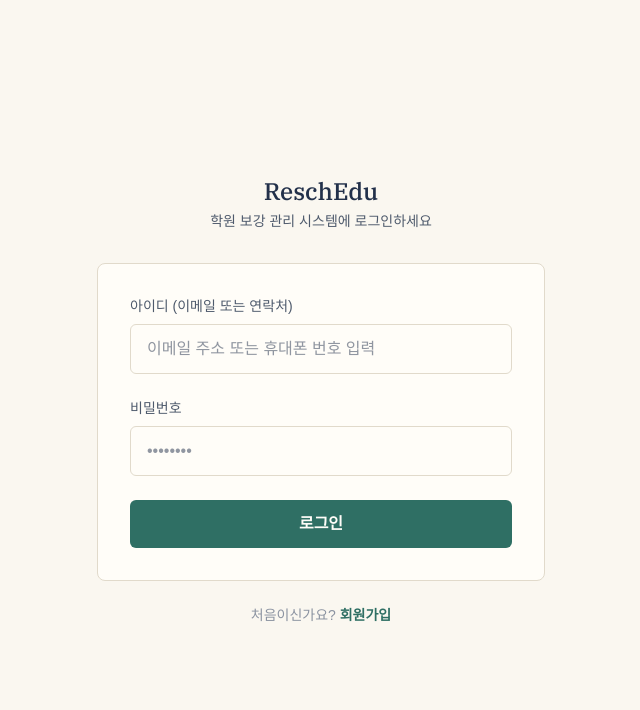
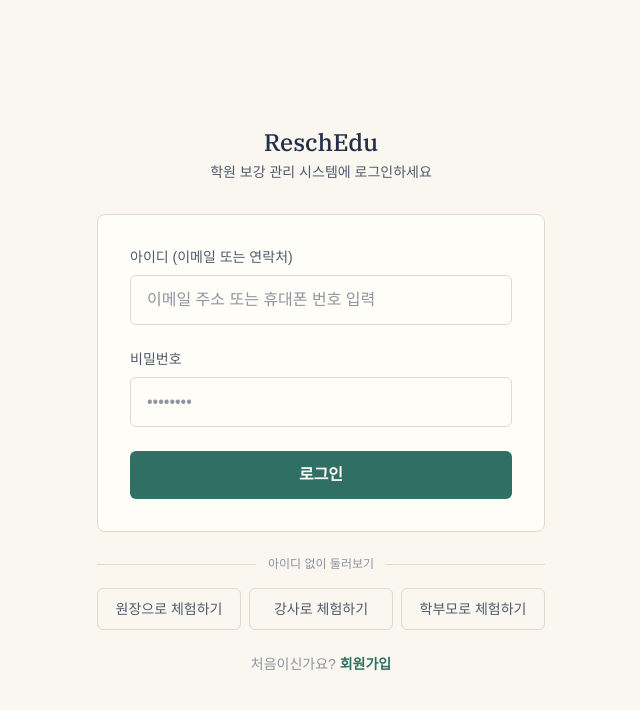
Before and after one commit to hyo213/reschedu-front, a Next.js app: page / in a window 1280 px wide. Shown: the top 710 px of the page, without its empty margins (319-959 px from the left). Built offline with nearby package versions, Linux system fonts and the light colour scheme; a web font is replaced by a local one.

Commit message:
로그인 화면에 원장/강사/학부모 데모 체험 로그인 버튼 추가

```diff
--- a/app/page.tsx
+++ b/app/page.tsx
@@ -5,11 +5,29 @@
 import { useRouter } from 'next/navigation';
 import { getErrorMessage } from './lib/httpError';
 
+type DemoRole = 'ADMIN' | 'TEACHER' | 'PARENT';
+
+const DEMO_ROLE_LABEL: Record<DemoRole, string> = {
+  ADMIN: '원장으로 체험하기',
+  TEACHER: '강사로 체험하기',
+  PARENT: '학부모로 체험하기',
+};
+
 export default function LoginPage() {
   const router = useRouter();
   const [loginId, setLoginId] = useState('');
   const [password, setPassword] = useState('');
   const [errorMessage, setErrorMessage] = useState('');
+  const [demoLoadingRole, setDemoLoadingRole] = useState<DemoRole | null>(null);
+
+  const applyLoginResponse = (data: { name: string; role: string; academyId: number; uuid: string }) => {
+    // accessToken은 httpOnly 쿠키로만 발급되어 JS에서 접근 불가 — sessionStorage엔 표시용 값만 저장
+    sessionStorage.setItem('userName', data.name);
+    sessionStorage.setItem('userRole', data.role);
+    sessionStorage.setItem('academyId', String(data.academyId));
+    sessionStorage.setItem('userUuid', data.uuid);
+    router.push('/dashboard');
+  };
 
   const handleLogin = async (e: React.FormEvent) => {
     e.preventDefault();
@@ -21,16 +39,23 @@
         password,
       }, { withCredentials: true });
 
-      // accessToken은 httpOnly 쿠키로만 발급되어 JS에서 접근 불가 — sessionStorage엔 표시용 값만 저장
-      sessionStorage.setItem('userName', response.data.name);
-      sessionStorage.setItem('userRole', response.data.role);
-      sessionStorage.setItem('academyId', response.data.academyId);
-      sessionStorage.setItem('userUuid', response.data.uuid);
-
-      router.push('/dashboard');
-
+      applyLoginResponse(response.data);
     } catch (error) {
       setErrorMessage(getErrorMessage(error, '로그인에 실패했습니다.'));
+    }
+  };
+
+  const handleDemoLogin = async (role: DemoRole) => {
+    setErrorMessage('');
+    setDemoLoadingRole(role);
+
+    try {
+      const response = await axios.post('/api/members/demo-login', { role }, { withCredentials: true });
+      applyLoginResponse(response.data);
+    } catch (error) {
+      setErrorMessage(getErrorMessage(error, '체험 로그인에 실패했습니다.'));
+    } finally {
+      setDemoLoadingRole(null);
     }
   };
 
@@ -83,6 +108,27 @@
           </button>
         </form>
 
+        <div className="mt-6">
+          <div className="flex items-center gap-3">
+            <div className="h-px flex-1 bg-line" />
+            <span className="text-xs text-ink-faint">아이디 없이 둘러보기</span>
+            <div className="h-px flex-1 bg-line" />
+          </div>
+          <div className="mt-4 grid grid-cols-3 gap-2">
+            {(Object.keys(DEMO_ROLE_LABEL) as DemoRole[]).map((role) => (
+                <button
+                    key={role}
+                    type="button"
+                    onClick={() => handleDemoLogin(role)}
+                    disabled={demoLoadingRole !== null}
+                    className="px-2 py-2.5 text-sm border border-line rounded-md text-ink-soft hover:border-accent hover:text-accent transition-colors disabled:opacity-50 disabled:cursor-not-allowed"
+                >
+                  {demoLoadingRole === role ? '접속 중...' : DEMO_ROLE_LABEL[role]}
+                </button>
+            ))}
+          </div>
+        </div>
+
         <div className="mt-6 text-center text-sm">
           <span className="text-ink-faint">처음이신가요? </span>
           <button
```
